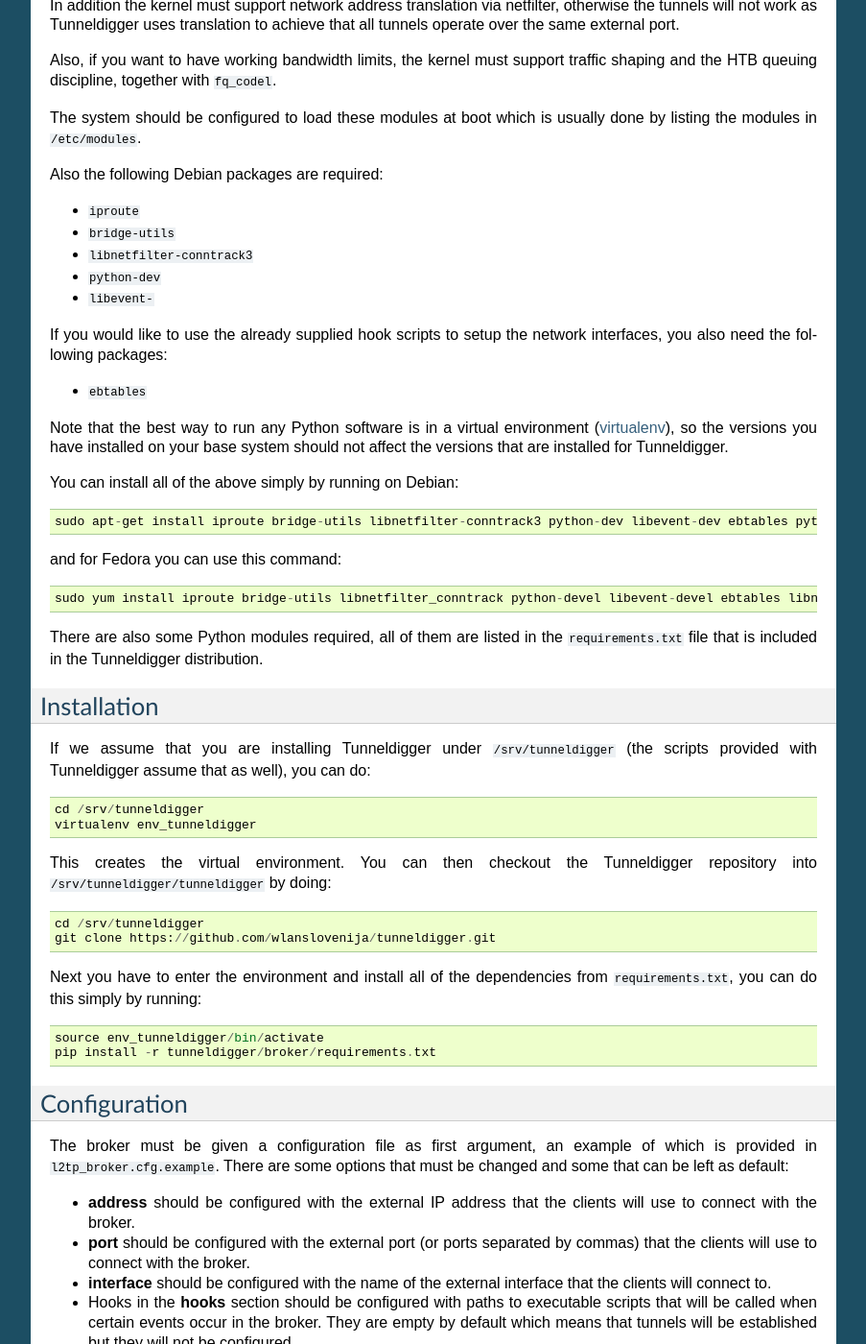
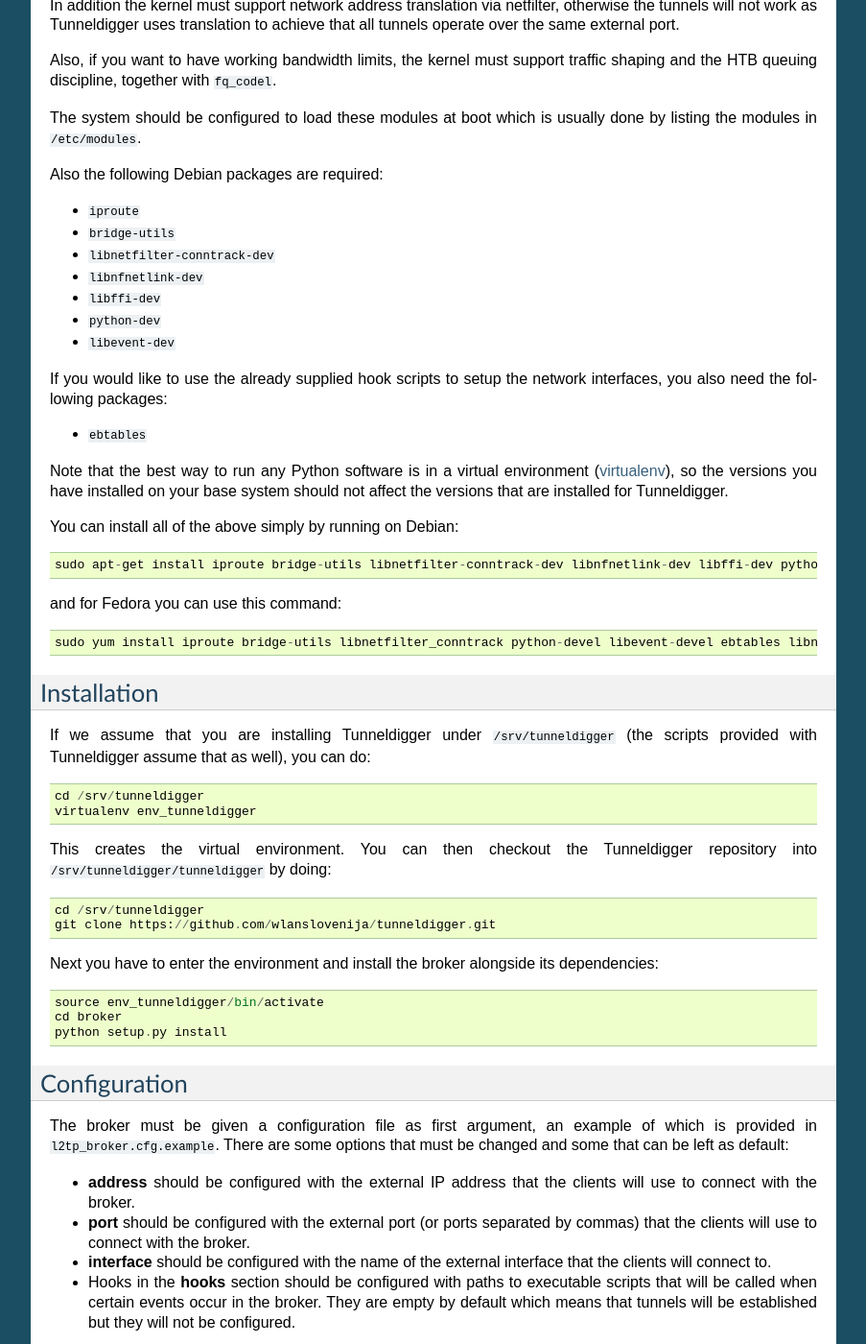
Before and after one commit to wlanslovenija/tunneldigger, a Sphinx documentation site: the page built from docs/server.rst, in a window 1280 px wide and 1400 px high, scrolled down 777 px. Shown: the whole window at 96% size, without its empty margins (198-1101 px from the left). Built offline with Sphinx 7.4.7, drawn with Linux system fonts in a browser that asks for light colours; some of the changed text lies outside the part shown.

Commit message:
update broker documentation

```diff
--- a/docs/server.rst
+++ b/docs/server.rst
@@ -56,9 +56,11 @@
 
 * ``iproute``
 * ``bridge-utils``
-* ``libnetfilter-conntrack3``
+* ``libnetfilter-conntrack-dev``
+* ``libnfnetlink-dev``
+* ``libffi-dev``
 * ``python-dev``
-* ``libevent-``
+* ``libevent-dev``
 
 If you would like to use the already supplied hook scripts to setup the network
 interfaces, you also need the following packages:
@@ -73,14 +75,11 @@
 
 You can install all of the above simply by running on Debian::
 
-    sudo apt-get install iproute bridge-utils libnetfilter-conntrack3 python-dev libevent-dev ebtables python-virtualenv
+    sudo apt-get install iproute bridge-utils libnetfilter-conntrack-dev libnfnetlink-dev libffi-dev python-dev libevent-dev ebtables python-virtualenv
 
 and for Fedora you can use this command::
 
     sudo yum install iproute bridge-utils libnetfilter_conntrack python-devel libevent-devel ebtables libnl-devel python-pip python-virtualenv
-
-There are also some Python modules required, all of them are listed in the
-``requirements.txt`` file that is included in the Tunneldigger distribution.
 
 Installation
 ------------
@@ -97,11 +96,11 @@
     cd /srv/tunneldigger
     git clone https://github.com/wlanslovenija/tunneldigger.git
 
-Next you have to enter the environment and install all of the
-dependencies from ``requirements.txt``, you can do this simply by running::
+Next you have to enter the environment and install the broker alongside its dependencies::
 
     source env_tunneldigger/bin/activate
-    pip install -r tunneldigger/broker/requirements.txt
+    cd broker
+    python setup.py install
 
 Configuration
 -------------
```
Also changed, not shown: other parts of docs/server.rst (+1 -1 lines).
